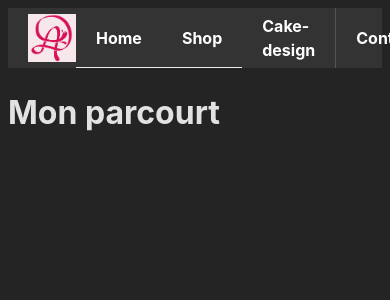
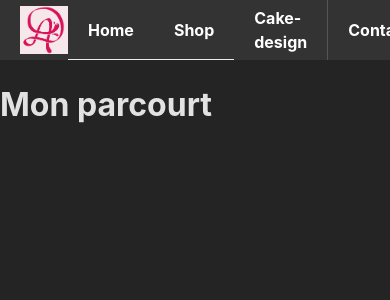
Before and after one commit to SukiTsu/Projet-Patissesie, a React (Vite) app: page /blog in a window 390 px wide. Shown: the top 300 px of the page. Built offline with nearby package versions, Linux system fonts and the light colour scheme; no server answers.

Commit message:
Correction du problème de non changement de style lorsque le toggle est cliqué. Les CSS sont chargés, puis une variable est tocké localement. Elle sera utilisé pour attribué des classe aux composants

```diff
--- a/src/assets/style/global/styleAutome.css
+++ b/src/assets/style/global/styleAutome.css
@@ -1,9 +1,9 @@
-:root {
+.seasonal {
   --couleur-orange: #cc3c18;
   --couleur-jaune: #FFCC33;
   --couleur-maron: #643602;
 }
-body {
+.seasonal.body {
     background: linear-gradient(to bottom, var(--couleur-orange), var(--couleur-jaune));
     position: relative;
     /*overflow: hidden; Pour s'assurer que les feuilles ne sortent pas du cadre */
@@ -44,7 +44,7 @@ body {
   .leaf:nth-child(7) { left: 70%; animation-duration: 7s; }
   .leaf:nth-child(8) { left: 80%; animation-duration: 11s; }
 
-  .content {
+  .seasonal.content {
     background: #fff;
     padding: 20px;
     margin: 40px auto;
@@ -57,11 +57,11 @@ body {
     color: var(--couleur-orange);
   }
 
-  .content p {
+  .seasonal.content p {
     text-align: center;
   }
 
-  .content::before {
+  .seasonal.content::before {
     content: '';
     position: absolute;
     top: -10px;
@@ -76,13 +76,13 @@ body {
 
   /* Pour les tablettes (768px et moins) */
   @media (max-width: 768px) {
-    .content {
+    .seasonal.content {
       padding: 15px;
       margin: 30px auto;
       max-width: 90%;
     }
 
-    .content::before {
+    .seasonal.content::before {
       top: -8px;
       left: -8px;
       width: calc(100% + 16px);
@@ -92,13 +92,13 @@ body {
 
   /* Pour les petits écrans et smartphones (480px et moins) */
   @media (max-width: 480px) {
-    .content {
+    .seasonal.content {
       padding: 10px;
       margin: 20px auto;
       max-width: 95%;
     }
 
-    .content::before {
+    .seasonal.content::before {
       top: -6px;
       left: -6px;
       width: calc(100% + 12px);
@@ -106,13 +106,13 @@ body {
       box-shadow: 0 4px 8px rgba(0, 0, 0, 0.1);
     }
 
-    .content p {
+    .seasonal.content p {
       font-size: 14px;
     }
   }
 
 
-  .content.h2{
+  .seasonal.content.h2{
     color: var(--couleur-orange)
   }
   .container-groupe-cake{
--- a/src/assets/style/global/styleGlobal.css
+++ b/src/assets/style/global/styleGlobal.css
@@ -14,6 +14,7 @@ body {
   height: 100%;
     overflow: auto;
   overflow-y: auto;
+  margin: 0px;
 }
 
 /*
--- a/src/assets/style/global/styleHalloween.css
+++ b/src/assets/style/global/styleHalloween.css
@@ -1,9 +1,9 @@
-:root {
+.festive {
     --couleur-orange: #290202;
     --couleur-jaune: #cc3c18;
     --couleur-maron: #643602;
   }
-  body {
+  .festive.body {
     background: linear-gradient(to bottom, var(--couleur-orange), var(--couleur-jaune));
     position: relative;
     /*overflow: hidden; Pour s'assurer que les feuilles ne sortent pas du cadre */
@@ -43,7 +43,7 @@
     .citrouille:nth-child(7) { left: 70%; animation-duration: 7s; }
     .citrouille:nth-child(8) { left: 80%; animation-duration: 11s; }
 
-    .content {
+    .festive.content {
       background: #fff;
       padding: 20px;
       margin: 40px auto;
@@ -56,11 +56,11 @@
       color: var(--couleur-orange);
     }
 
-    .content p {
+    .festive.content p {
       text-align: center;
     }
 
-    .content::before {
+    .festive.content::before {
       content: '';
       position: absolute;
       top: -10px;
@@ -75,13 +75,13 @@
 
     /* Pour les tablettes (768px et moins) */
     @media (max-width: 768px) {
-      .content {
+      .festive.content {
         padding: 15px;
         margin: 30px auto;
         max-width: 90%;
       }
 
-      .content::before {
+      .festive.content::before {
         top: -8px;
         left: -8px;
         width: calc(100% + 16px);
@@ -91,13 +91,13 @@
 
     /* Pour les petits écrans et smartphones (480px et moins) */
     @media (max-width: 480px) {
-      .content {
+      .festive.content {
         padding: 10px;
         margin: 20px auto;
         max-width: 95%;
       }
 
-      .content::before {
+      .festive.content::before {
         top: -6px;
         left: -6px;
         width: calc(100% + 12px);
@@ -105,13 +105,13 @@
         box-shadow: 0 4px 8px rgba(0, 0, 0, 0.1);
       }
 
-      .content p {
+      .festive.content p {
         font-size: 14px;
       }
     }
 
 
-    .content.h2{
+    .festive.content.h2{
       color: var(--couleur-orange)
     }
     .container-groupe-cake{
--- a/src/components/changeStyleSaison.tsx
+++ b/src/components/changeStyleSaison.tsx
@@ -1,7 +1,11 @@
 import React, { useEffect, useState } from 'react';
 import cirtrouille from '../assets/citrouille.png'
 
-const ChangeStyleSaison: React.FC = () => {
+interface Props{
+  onCheckChange: (values: boolean) => void;
+}
+
+const ChangeStyleSaison: React.FC<Props> = ({onCheckChange}) => {
   const [isAutumn, setIsAutumn] = useState(false);
 
   // Toggle état sauvegardé dans le localStorage
@@ -12,7 +16,11 @@ const ChangeStyleSaison: React.FC = () => {
 
   // Fonction de mise à jour du toggle
   const checkCase = () => {
-    setIsCheck((prevState: any) => !prevState);
+    setIsCheck((prevState: any) => {
+      const newState = !prevState;
+      onCheckChange(newState); // Inform the parent about the change
+      return newState;
+    });
   };
 
   // Sauvegarde du toggle dans le localStorage à chaque changement
@@ -34,19 +42,13 @@ const ChangeStyleSaison: React.FC = () => {
   useEffect(() => {
     setIsAutumn(checkIfAutumn());
 
-    const loadCSS = async () => {
+    const loadCSS = () => {
       if (checkIfAutumn()) {
-        // Si le toggle est activé, charger le style festif (Halloween)
-        if (isCheck) {
-          await import('../assets/style/global/styleHalloween.css')
-        } else {
-          // Sinon, charger le style classique de la saison (automne)
-          await import('../assets/style/global/styleAutome.css');
-        }
+          import('../assets/style/global/styleHalloween.css')
+          import('../assets/style/global/styleAutome.css');
       }
-    };
-
-    loadCSS();
+    }
+  loadCSS();
   }, [isCheck]);
 
   return (
--- a/src/page/contact/contact.tsx
+++ b/src/page/contact/contact.tsx
@@ -2,13 +2,24 @@ import ChangeStyleSaison from "../../components/changeStyleSaison"
 import Footer from "../../components/footer"
 import Navbar from "../../components/navbar"
 import '../../assets/style/styleContact.css'
+import { useState } from "react"
 
 const Contact =({}) => {
+
+    const [isCheck, setIsCheck] = useState(() => {
+        const saved = localStorage.getItem('toggleState');
+        return saved !== null ? JSON.parse(saved) : false;
+    });
+
+    const handleCheckChange = (newState: boolean | ((prevState: boolean) => boolean)) => {
+        setIsCheck(newState);
+    };
+
     return(
-        <div>
+        <div className={`${isCheck ? 'festive' : 'seasonal'} body`}>
             <Navbar/>
-            <ChangeStyleSaison />
-            <div className="content">
+            <ChangeStyleSaison onCheckChange={handleCheckChange}/>
+            <div className={`${isCheck ? 'festive' : 'seasonal'} content`}>
             <h1 className="contact-title">Contactez-nous</h1>
             <div className="contact-info">
                 <div className="contact-details">
--- a/src/page/design/design.tsx
+++ b/src/page/design/design.tsx
@@ -24,11 +24,20 @@ const Design =({}) => {
     const [choixNombrePersonne,setChoixNombrePersonne] = useState("8")
     const [motsClients,setMotsClients] = useState("")
 
+    const [isCheck, setIsCheck] = useState(() => {
+        const saved = localStorage.getItem('toggleState');
+        return saved !== null ? JSON.parse(saved) : false;
+      });
+
+      const handleCheckChange = (newState: boolean | ((prevState: boolean) => boolean)) => {
+          setIsCheck(newState);
+      };
+
     return(
-        <div>
+        <div className={`${isCheck ? 'festive' : 'seasonal'} body`}>
             <Navbar/>
-            <ChangeStyleSaison />
-            <div className="content">
+            <ChangeStyleSaison onCheckChange={setIsCheck}/>
+            <div className={`${isCheck ? 'festive' : 'seasonal'} content`}>
                 <h1>Pesonnalisez votre cake</h1>
                 <p>Ici, vous pouvez personnaliser votre Cake-Design grâce à ce formulaire ci-dessous. Une fois rempli, cliquer sur le bouton "Afficher un devis" pour ainsi obtenir un devis.
                 Faites une capture d'écran pour faciliter notre prochain échange
--- a/src/page/home/home.tsx
+++ b/src/page/home/home.tsx
@@ -1,13 +1,24 @@
+import { useState } from "react";
 import ChangeStyleSaison from "../../components/changeStyleSaison"
 import Footer from "../../components/footer"
 import Navbar from "../../components/navbar"
 
 const Home =({}) => {
+    const [isCheck, setIsCheck] = useState(() => {
+        const saved = localStorage.getItem('toggleState');
+        return saved !== null ? JSON.parse(saved) : false;
+    });
+
+    const handleCheckChange = (newState: boolean | ((prevState: boolean) => boolean)) => {
+        setIsCheck(newState);
+    };
+
+
     return(
-        <div className="container">
+        <div className={`${isCheck ? 'festive' : 'seasonal'} body`}>
             <Navbar/>
-            <ChangeStyleSaison />
-            <div className="content">
+            <ChangeStyleSaison onCheckChange={handleCheckChange}/>
+            <div className={`${isCheck ? 'festive' : 'seasonal'} content`}>
             <h2>Bienvenue dans mon univers gourmand !</h2>
             <p>Depuis toute petite, la pâtisserie est pour moi une véritable passion.
                 Après avoir passé des années à m'amuser avec les enfants dans des centres de loisirs, j’ai décidé de me lancer pleinement dans l’art sucré, notamment lors du confinement.
--- a/src/page/shop/shop.tsx
+++ b/src/page/shop/shop.tsx
@@ -17,12 +17,21 @@ const Shop =({}) => {
   const [isLoading, setIsLoading] = useState<boolean>(true);
   const [allCake, setAllCake] = useState<JSX.Element[]>([]);
 
+  const [isCheck, setIsCheck] = useState(() => {
+    const saved = localStorage.getItem('toggleState');
+    return saved !== null ? JSON.parse(saved) : false;
+  });
+
+  const handleCheckChange = (newState: boolean | ((prevState: boolean) => boolean)) => {
+      setIsCheck(newState);
+  };
+
   /**
    * Génère une liste containeur des cakes trié selon leurs catégory. Lorsqu'ils sont cliqué, il redirige vers un lien permettant l'affichage de tout les cakes de la catégory
    * @returns Composant JSX
    */
   async function generaContainerCake() {
-    console.log("appel du shop")
+    //console.log("appel du shop")
     const tempContainerList: JSX.Element[] = [];
 
     for (const [categorie, cakes] of manager.categoryMap.entries()) {
@@ -122,10 +131,10 @@ const Shop =({}) => {
   }
 
     return (
-      <div>
+      <div className={`${isCheck ? 'festive' : 'seasonal'} body`}>
         <Navbar/>
-        <ChangeStyleSaison />
-        <div className="content">
+        <ChangeStyleSaison onCheckChange={handleCheckChange}/>
+        <div className={`${isCheck ? 'festive' : 'seasonal'} content`}>
           <h2>Voici mes gâteaux classés par catégories</h2>
           <p>Cliquez sur l'un d'entre eux pour afficher une liste de gâteaux de cette catégorie</p>
           <SearchBar inValue={valueSearchBar} method={setSearchBar}/>
```
